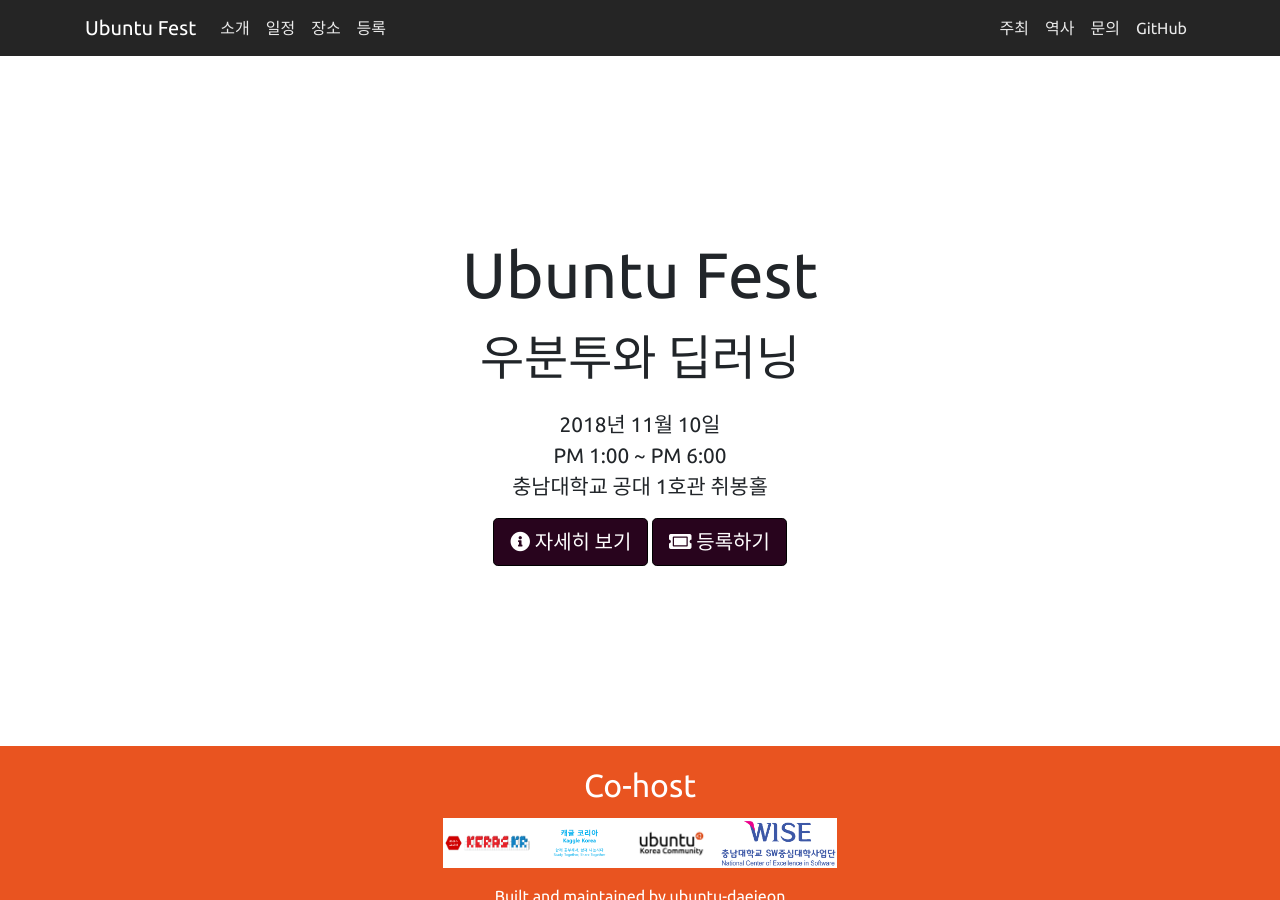
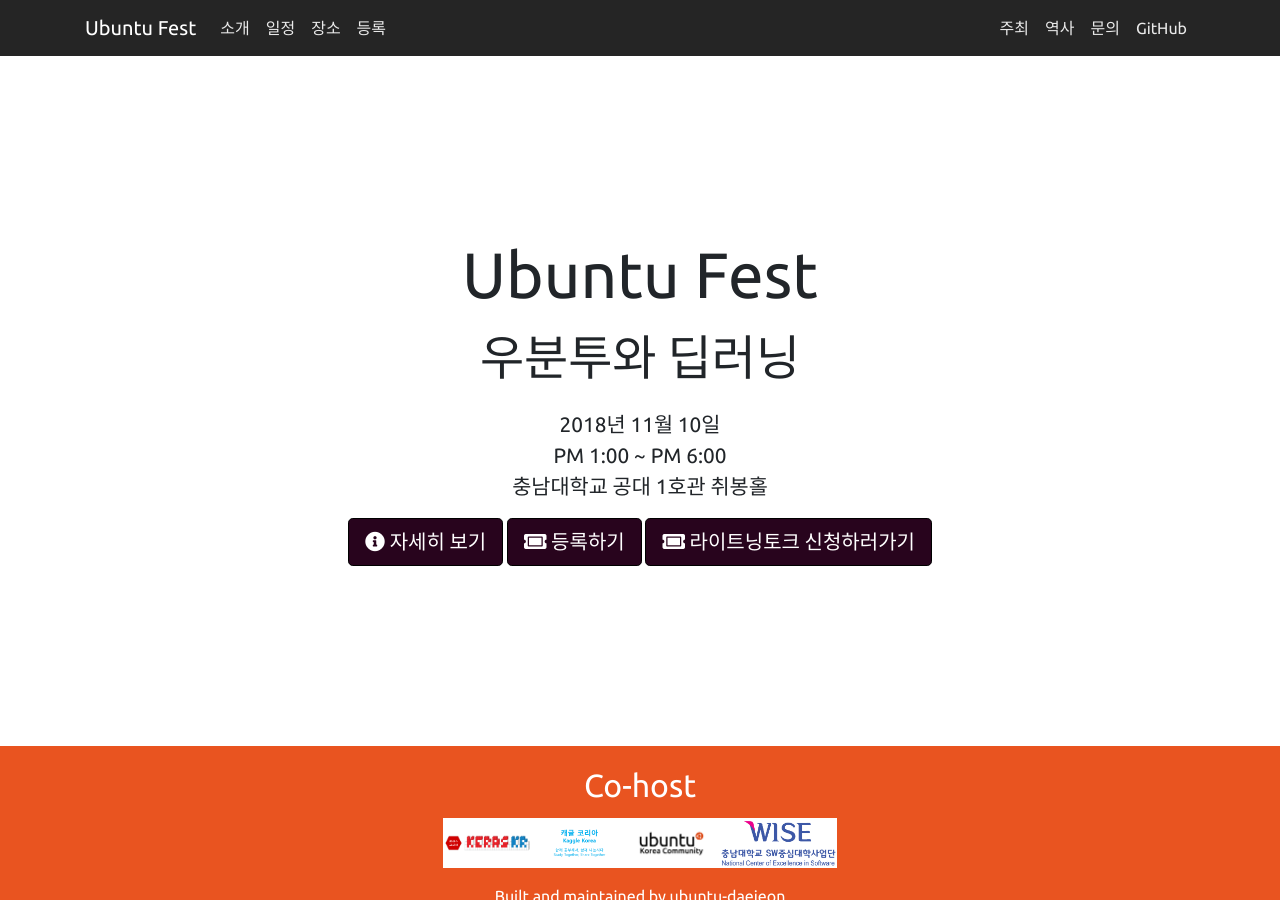
Before and after one commit to ubuntu-kr/ubuntu-fest, a Jekyll site: the page built from index.md, in a window 1280 px wide and 900 px high. Built offline with Jekyll 4.4.1, drawn with Linux system fonts in a browser that asks for light colours.

Commit message:
라이트닝토크 발표자 신청 폼 추가

```diff
--- a/_layouts/home.html
+++ b/_layouts/home.html
@@ -11,6 +11,9 @@ layout: frame
   <a role="button" class="btn btn-primary btn-lg btn-primary"
   href="{{ site.registration-url }}">
     <i class="fas fa-ticket-alt"></i> 등록하기</a>
+  <a role="button" class="btn btn-primary btn-lg btn-primary"
+  href="https://goo.gl/forms/alNi6k0BHjEDvXu92">
+    <i class="fas fa-ticket-alt"></i> 라이트닝토크 신청하러가기</a>
 </div>
 
 {% include sponsors.html %}
```
